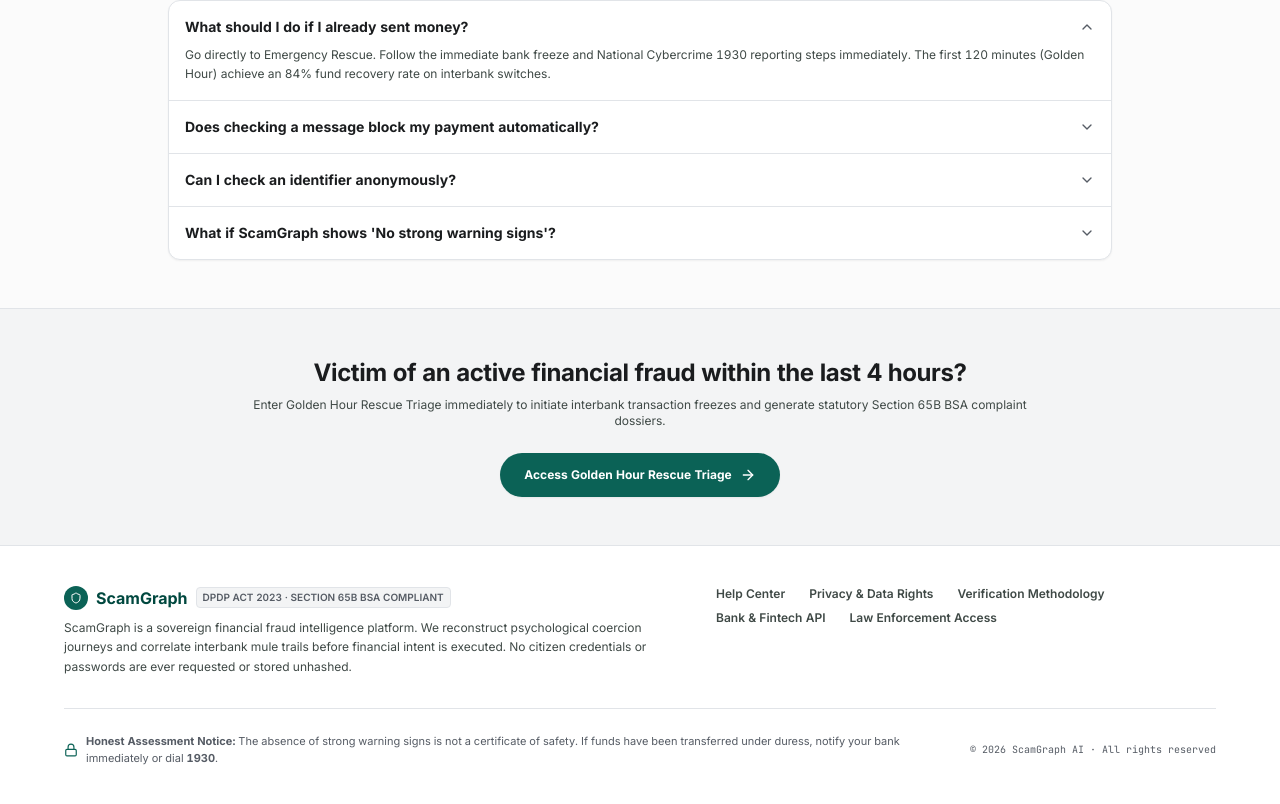
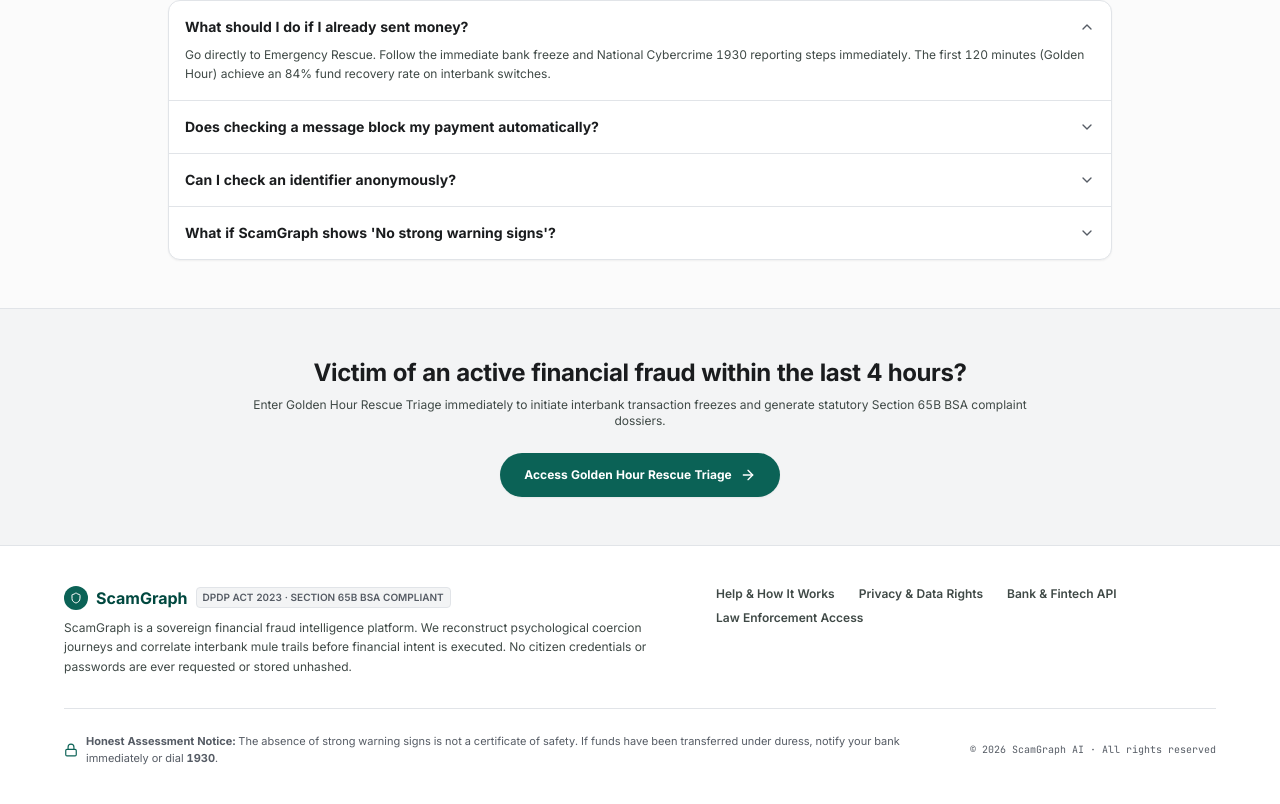
Before and after one commit to Sumeet1249/ScamGraph-ai, a Next.js app in the folder apps/web/: page / in a window 1280 px wide. Shown: the part 1730-2534 px from the top of the page. Built offline with nearby package versions, Linux system fonts and the light colour scheme.

Commit message:
fix(nav): remove redundant page link from head navigation bar to reflect merged page

```diff
--- a/apps/web/components/shell/CitizenFooter.tsx
+++ b/apps/web/components/shell/CitizenFooter.tsx
@@ -22,14 +22,11 @@
           </div>
 
           <nav aria-label="Footer Navigation" className="flex flex-wrap gap-x-6 gap-y-2 text-xs font-semibold text-on-surface-variant">
-            <Link href="/help-center" className="hover:text-viz-primary transition-colors">
-              Help Center
+            <Link href="/how-it-works" className="hover:text-viz-primary transition-colors">
+              Help &amp; How It Works
             </Link>
             <Link href="/privacy" className="hover:text-viz-primary transition-colors">
               Privacy &amp; Data Rights
-            </Link>
-            <Link href="/how-it-works" className="hover:text-viz-primary transition-colors">
-              Verification Methodology
             </Link>
             <Link href="/developers" className="hover:text-viz-primary transition-colors">
               Bank &amp; Fintech API
--- a/apps/web/components/shell/CitizenNav.tsx
+++ b/apps/web/components/shell/CitizenNav.tsx
@@ -11,8 +11,7 @@
     { label: "Universal Check", href: "/check" },
     { label: "Activity", href: "/activity" },
     { label: "Emergency Recovery", href: "/rescue" },
-    { label: "How It Works", href: "/how-it-works" },
-    { label: "Help Center", href: "/help-center" },
+    { label: "Help & How It Works", href: "/how-it-works" },
   ];
 
   return (
```
